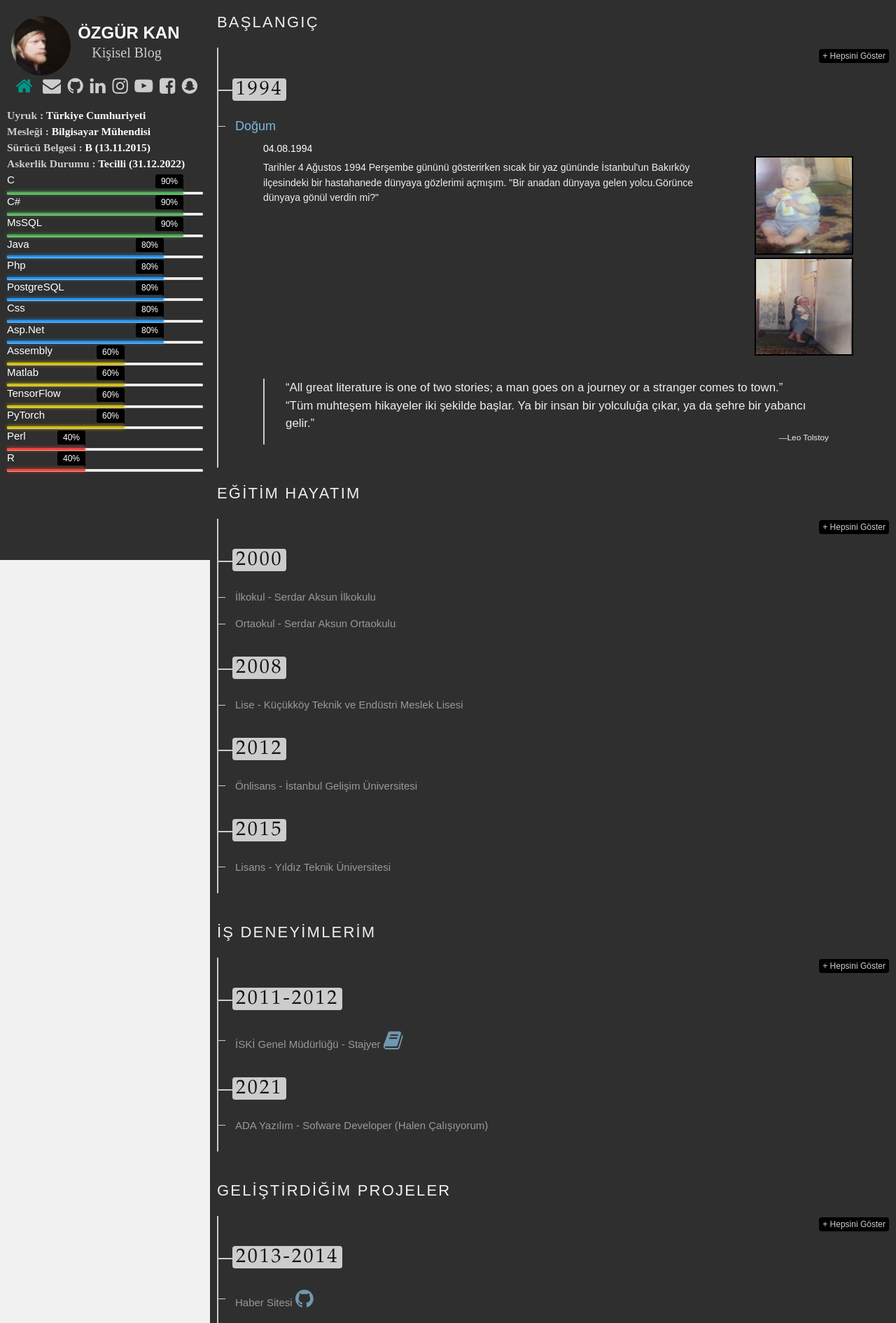
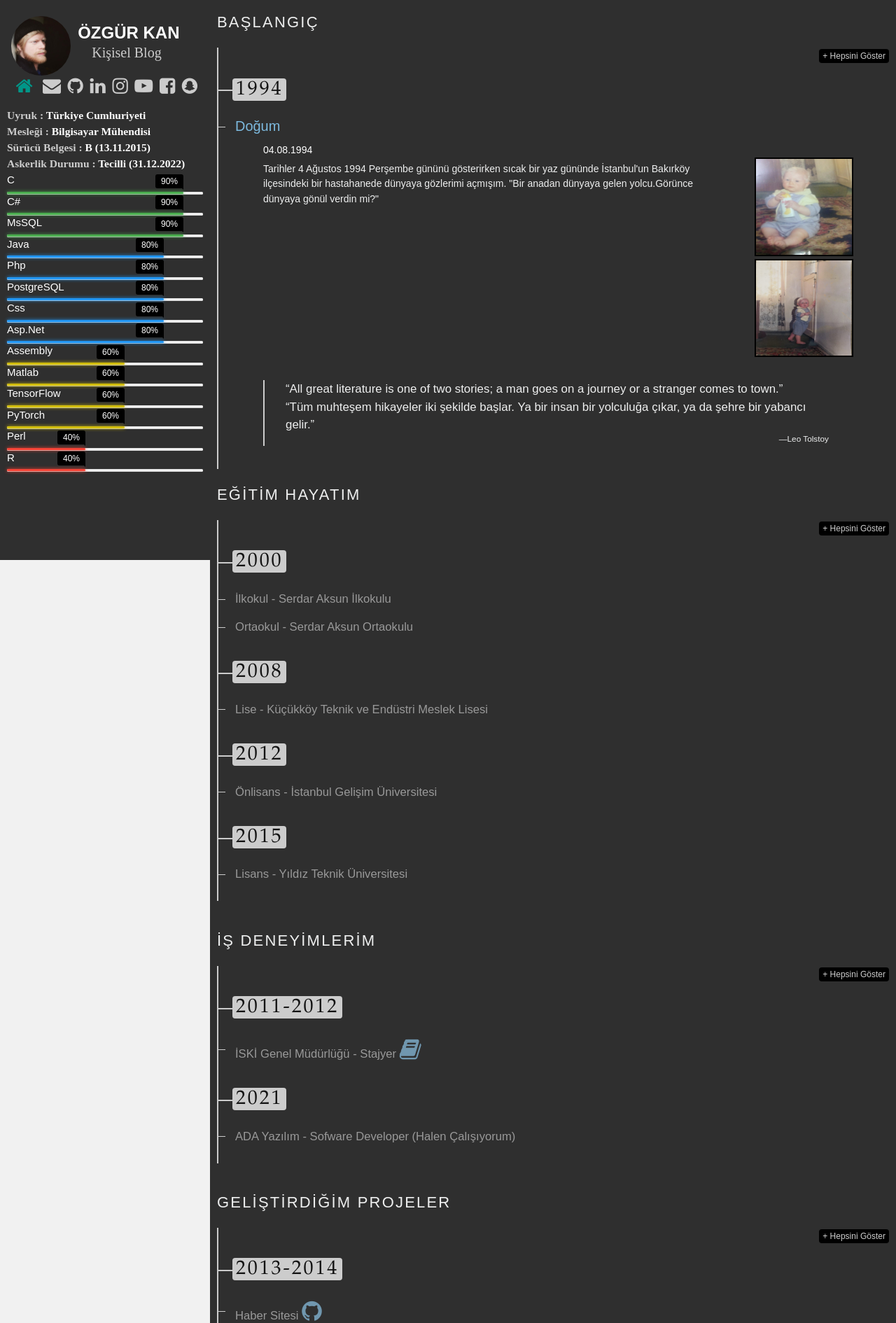
Before and after one commit to ozgurkan/OzgurKan, a PHP site: page / in a window 1280 px wide. Shown: the top 1890 px of the page at 70% size. Run offline with PHP 8.4, Linux system fonts and the light colour scheme; some libraries are stand-ins or nearby versions; some web fonts are replaced.

Commit message:
Update screen.css

```diff
--- a/css/screen.css
+++ b/css/screen.css
@@ -318,7 +318,8 @@ dl.timelineMinor {
 	.timelineMinor dt {
 		background:url(../images/timeline_decade_tick.gif) left center no-repeat;
 		clear:left;
-		font-size:1.6em;
+		/*font-size:1.6em;*/
+		font-size:1.3vw;
 		list-style-type:none;
 		line-height:1.2em;
 		margin:0 0 12px;
```
